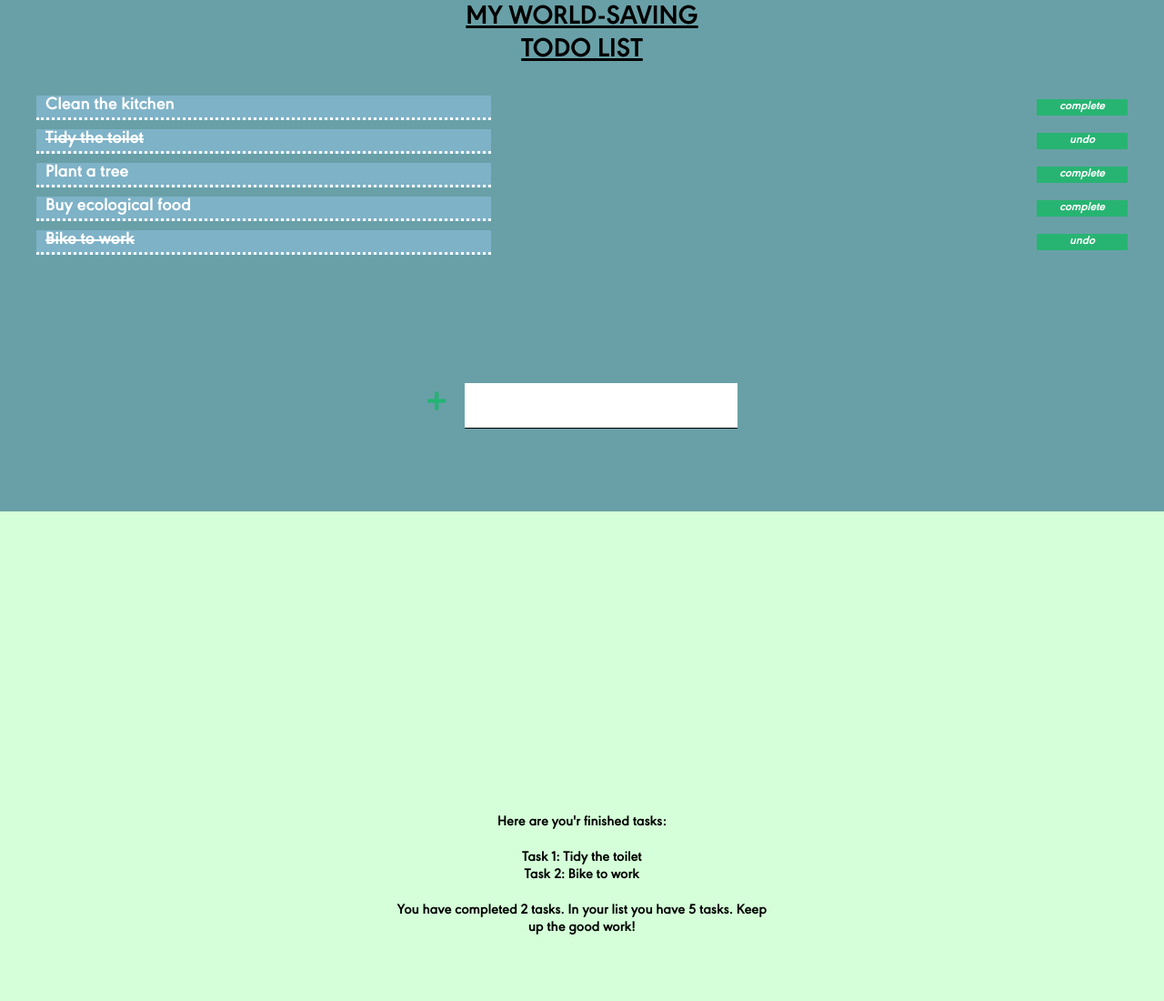
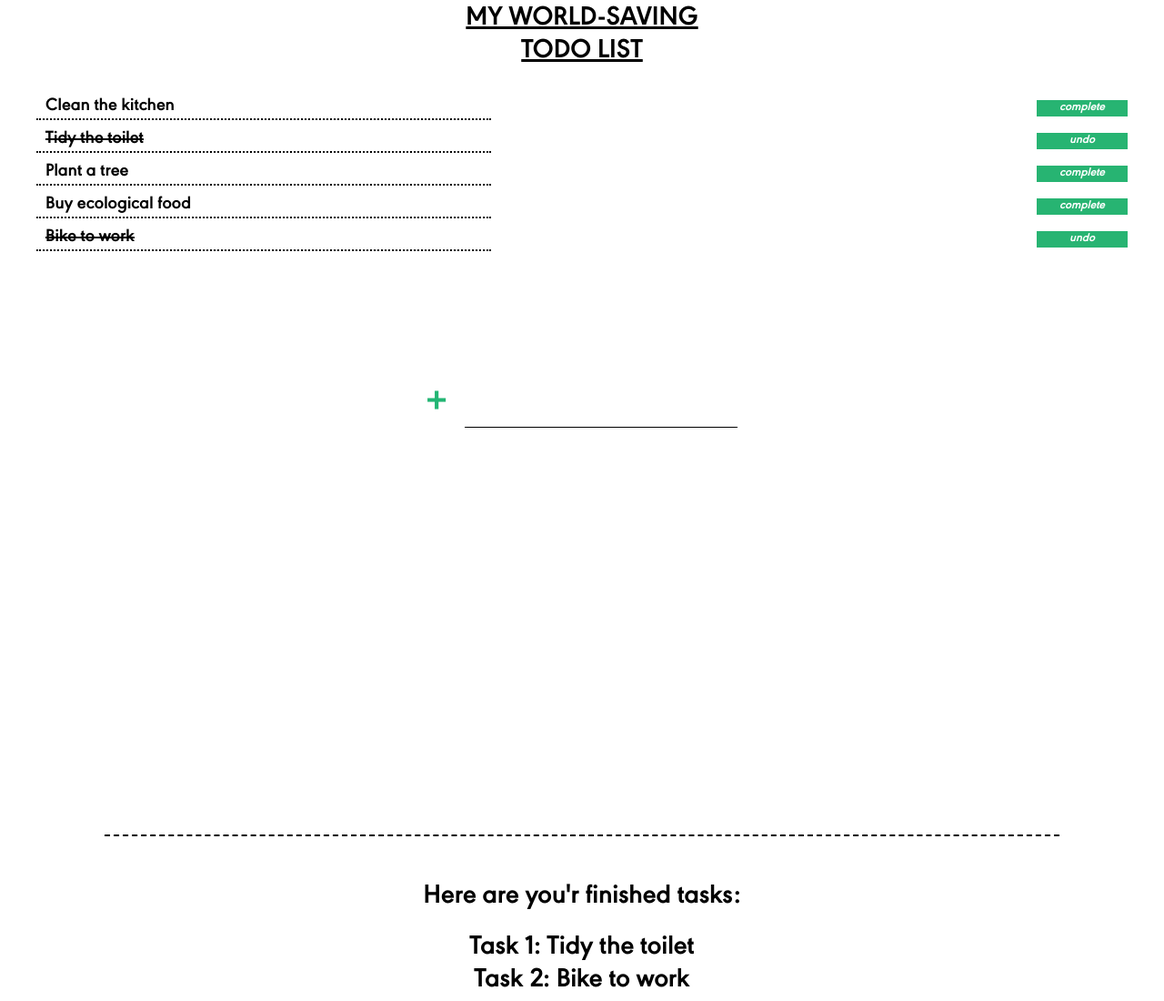
Before and after one commit to stuven1/habittracker, a React app in the folder code/: page / in a window 1280 px wide. Shown: the part 1508-2608 px from the top of the page at 91% size. Built offline with nearby package versions, Linux system fonts and the light colour scheme.

Commit message:
added bottom-border (dotts)
into listfin and task

```diff
--- a/code/src/components/app.css
+++ b/code/src/components/app.css
@@ -10,7 +10,8 @@
 }
 
 .app-form-list-form {
-  background-color: #69a0a7;
+  /* background-color: #69a0a7; */
+  background-color: white;
   height: 100vh;
   display: flex;
   flex-direction: column;
--- a/code/src/components/listFin.js
+++ b/code/src/components/listFin.js
@@ -10,7 +10,7 @@ class ListFin extends React.Component {
 
     return (
       <div className="listfin">
-        <div>
+        <div className="choosetask-headline">
           <p>Here are you'r finished tasks:</p>
           <div>
             {filteredArray.map((todo, index) => {
--- a/code/src/components/listfin.css
+++ b/code/src/components/listfin.css
@@ -1,6 +1,6 @@
 .listfin {
   height: 100vh;
-  background-color: #d4ffd8;
+  background-color: white;
   display: flex;
   justify-content: center;
   align-items: center;
@@ -10,3 +10,11 @@
   width: 80%;
   margin: 20px auto;
 }
+
+.choosetask-headline {
+  height: 90px;
+  padding: 30px;
+  border-top: 2px dashed black;
+  font-size: 30px;
+  color: black;
+}
--- a/code/src/components/task.css
+++ b/code/src/components/task.css
@@ -14,7 +14,7 @@
 }
 
 .task-text {
-  background-color: #a3d1ff5c;
+  background-color: white;
   display: flex;
   flex-direction: column;
   justify-content: center;
@@ -22,10 +22,11 @@
   padding-left: 10px;
   text-align: left;
   width: 500px;
-  color: white;
+  color: black;
   font-family: "URWGeometric-Bold.woff";
   font-size: 20px;
-  border-bottom: 3px dotted white;
+  border-bottom: 2px dotted black;
+
 }
 
 .task-button {
```
